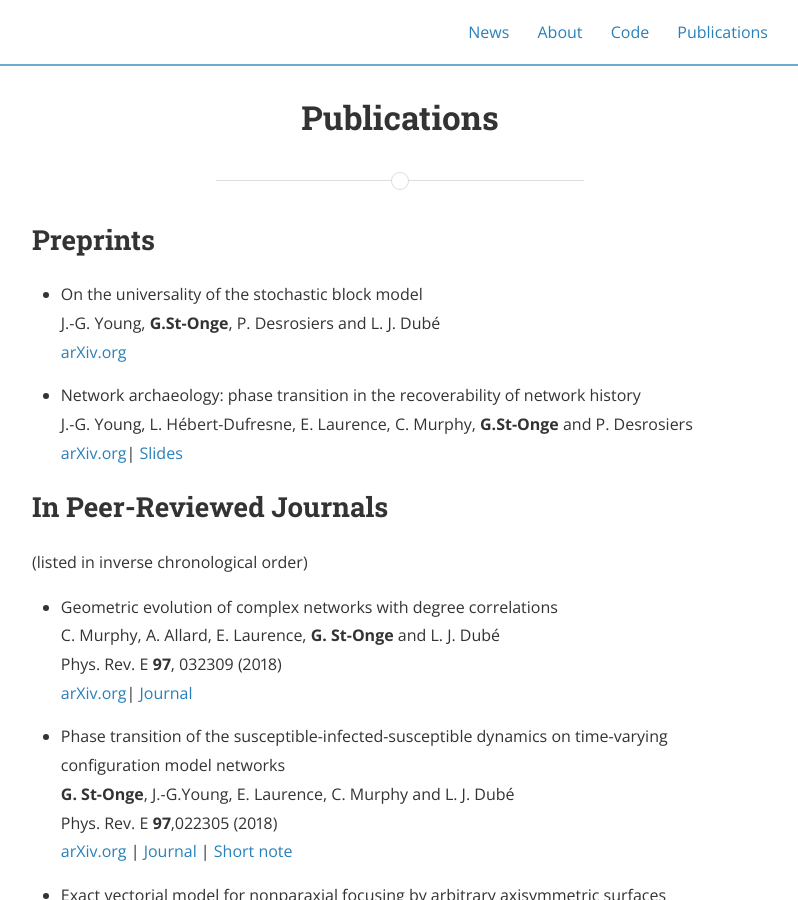
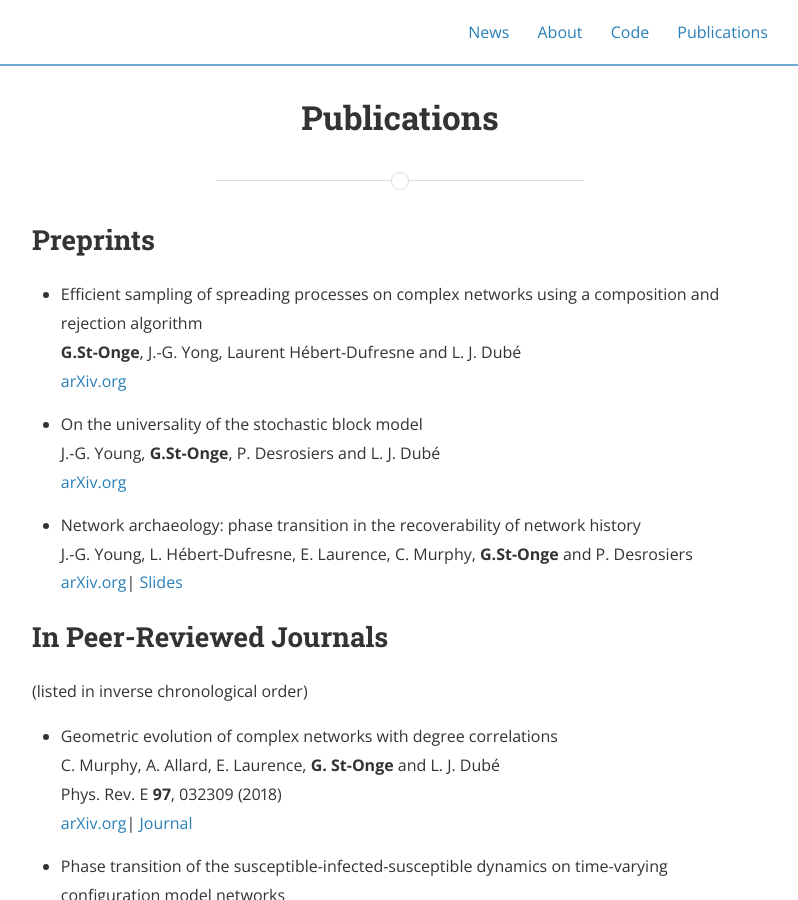
Before and after one commit to gstonge/gstonge.github.io, a Jekyll site: the page built from publications.md, in a window 1280 px wide and 900 px high. Shown: the whole window, without its empty margins (240-1038 px from the left). Built offline with Jekyll 4.4.1, drawn with Linux system fonts in a browser that asks for light colours; nearby versions of some CDN libraries.

Commit message:
new publication

```diff
--- a/publications.md
+++ b/publications.md
@@ -6,6 +6,11 @@ permalink: /publications/
 
 
 ## Preprints
+
+* Efficient sampling of spreading processes on complex networks using a
+composition and rejection algorithm <br>
+**G.St-Onge**, J.-G. Yong, Laurent Hébert-Dufresne and L. J. Dubé <br>
+[arXiv.org](http://arxiv.org/abs/1808.05859)
 
 * On the universality of the stochastic block model<br/>
 J.-G. Young, **G.St-Onge**, P. Desrosiers and L. J. Dubé<br/>
```
